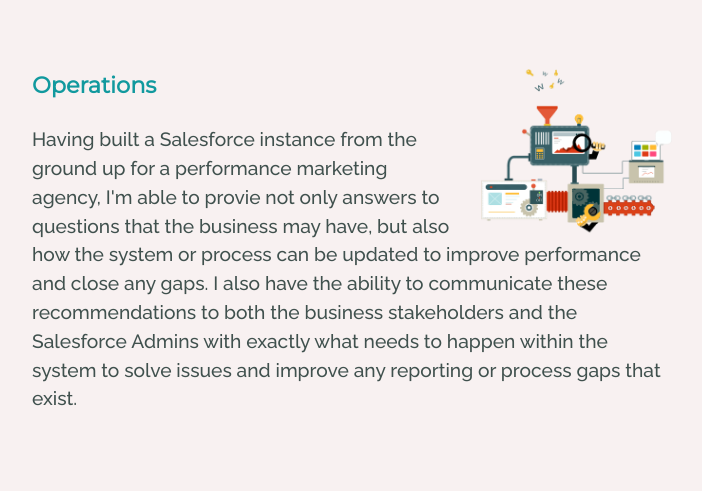
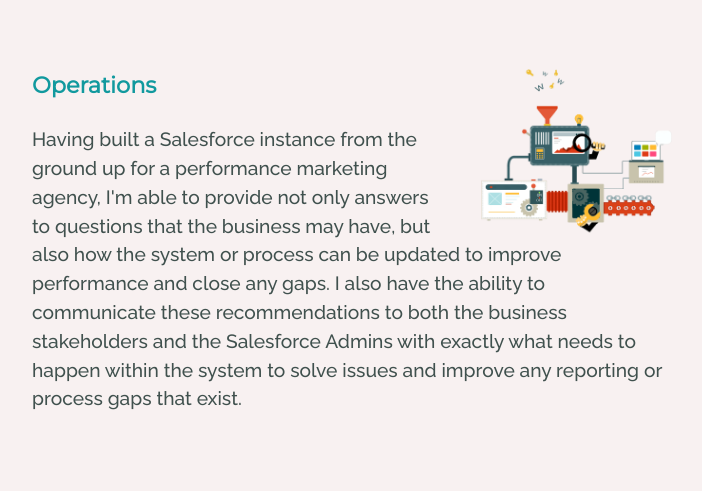
Before and after one commit to QuixoticKel/bio, a plain HTML site: page index.html in a window 1280 px wide. Shown: the part 2540-3031 px from the top of the page, without its empty margins (288-990 px from the left). Drawn offline with nearby package versions, Linux system fonts and the light colour scheme; a web font is replaced by a local one.

Commit message:
Update Index.HTML
Fixing typos

```diff
--- a/index.html
+++ b/index.html
@@ -51,7 +51,7 @@
       <div class="skill-row">
         <img class="skill-images-right" src="images/MarkOps.gif" alt="">
         <h3>Operations</h3>
-        <p> Having built a Salesforce instance from the ground up for a performance marketing agency, I'm able to provie not only answers to questions that the business may have, but also how the system
+        <p> Having built a Salesforce instance from the ground up for a performance marketing agency, I'm able to provide not only answers to questions that the business may have, but also how the system
           or process can be updated to improve performance and close any gaps.
           I also have the ability to communicate these recommendations to both the business stakeholders and the Salesforce Admins with exactly what needs to happen within the system to solve issues and improve any reporting or process gaps that
           exist. </p>
```
